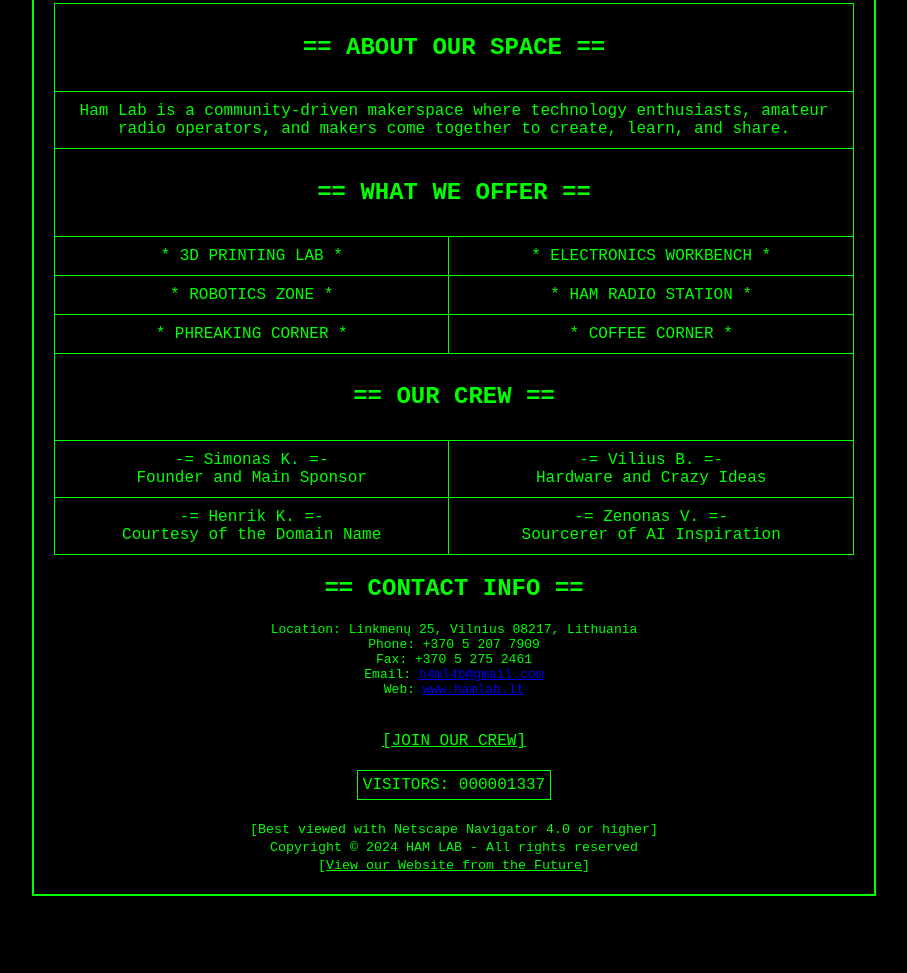
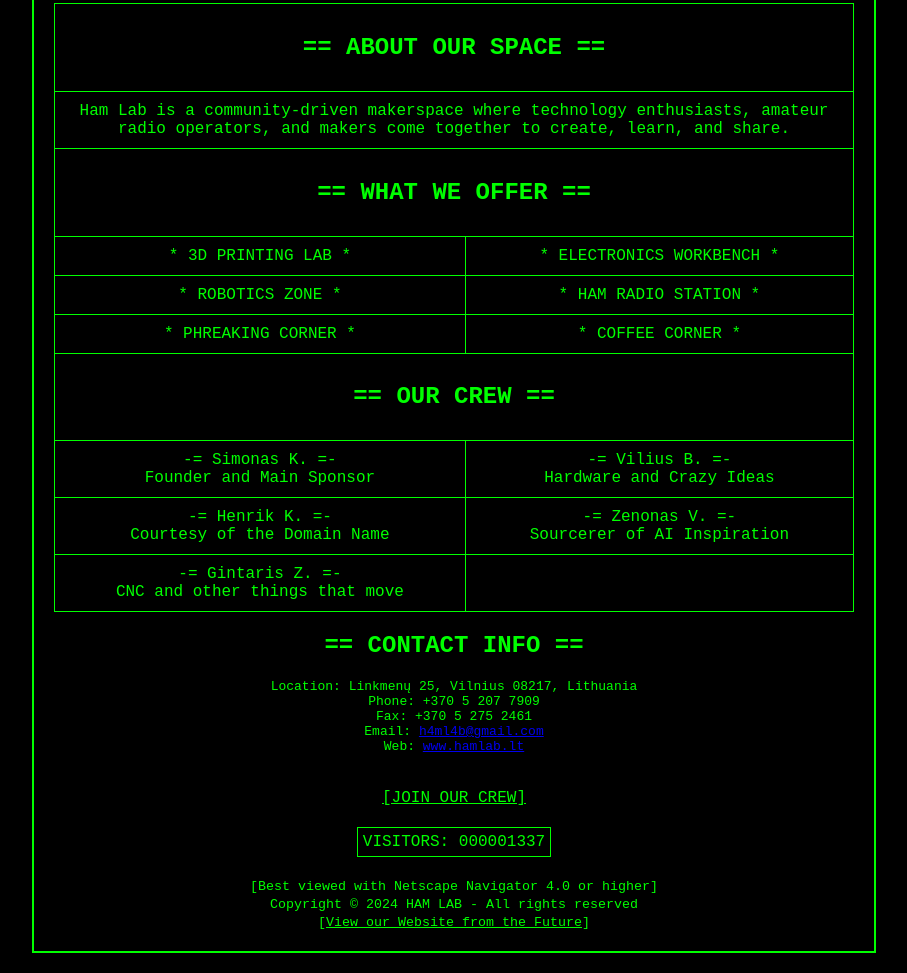
Before and after one commit to kareiva/hamlab.lt, a plain HTML site: page 90.html in a window 1280 px wide. Shown: the part 515-1488 px from the top of the page, without its empty margins (186-1093 px from the left). Before the commit the page ends 1431 px from the top, so only its background shows below. Drawn offline with Linux system fonts and the light colour scheme.

Commit message:
Add cnc to 90.html

```diff
--- a/90.html
+++ b/90.html
@@ -139,6 +139,10 @@
                 <td>-= Henrik K. =-<br>Courtesy of the Domain Name</td>
                 <td>-= Zenonas V. =-<br>Sourcerer of AI Inspiration</td>
             </tr>
+            <tr>
+                <td>-= Gintaris Z. =-<br>CNC and other things that move</td>
+                <td> </td>
+            </tr>
         </table>
 
         <div style="margin: 20px 0;">
```
